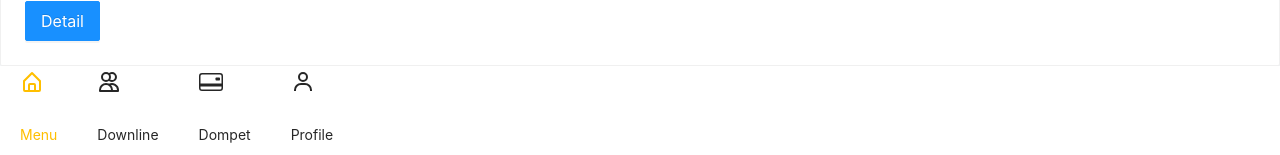
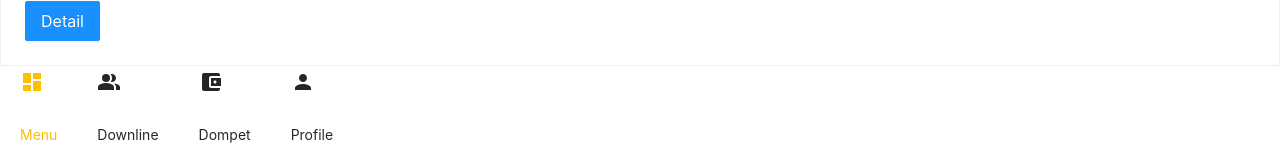
Before and after one commit to dystianen/gmp-frontend, a Next.js app: page /investment_package in a window 1280 px wide. Shown: the part 1871-2026 px from the top of the page. Built offline with nearby package versions, Linux system fonts and the light colour scheme.

Commit message:
chore: icon navigation

```diff
--- a/components/Layout/DesktopLayout/DesktopLayoutNavigation.js
+++ b/components/Layout/DesktopLayout/DesktopLayoutNavigation.js
@@ -1,9 +1,7 @@
 import React, {useState} from 'react';
-import {BiHomeAlt, BiUser} from "react-icons/bi";
-import {BsCreditCard2Back} from "react-icons/bs";
-import {HiOutlineUsers} from "react-icons/hi";
 import {useRouter} from "next/router";
 import {Menu} from "antd";
+import {MdDashboard, MdPeopleAlt, MdAccountBalanceWallet, MdPerson} from "react-icons/md";
 
 export const DesktopLayoutNavigation = () => {
     const router = useRouter();
@@ -14,25 +12,25 @@ export const DesktopLayoutNavigation = () => {
             id: 1,
             name: "Menu",
             url: "/investment_package",
-            icon: <BiHomeAlt style={styles.icon}/>
+            icon: <MdDashboard style={styles.icon}/>
         },
         {
             id: 2,
             name: "Downline",
             url: "/downline",
-            icon: <HiOutlineUsers style={styles.icon}/>
+            icon: <MdPeopleAlt style={styles.icon}/>
         },
         {
             id: 3,
             name: "Dompet",
             url: "/wallet",
-            icon: <BsCreditCard2Back style={styles.icon}/>
+            icon: <MdAccountBalanceWallet style={styles.icon}/>
         },
         {
             id: 4,
             name: "Profile",
             url: "/profile",
-            icon: <BiUser style={styles.icon}/>
+            icon: <MdPerson style={styles.icon}/>
         }
     ];
 
```
